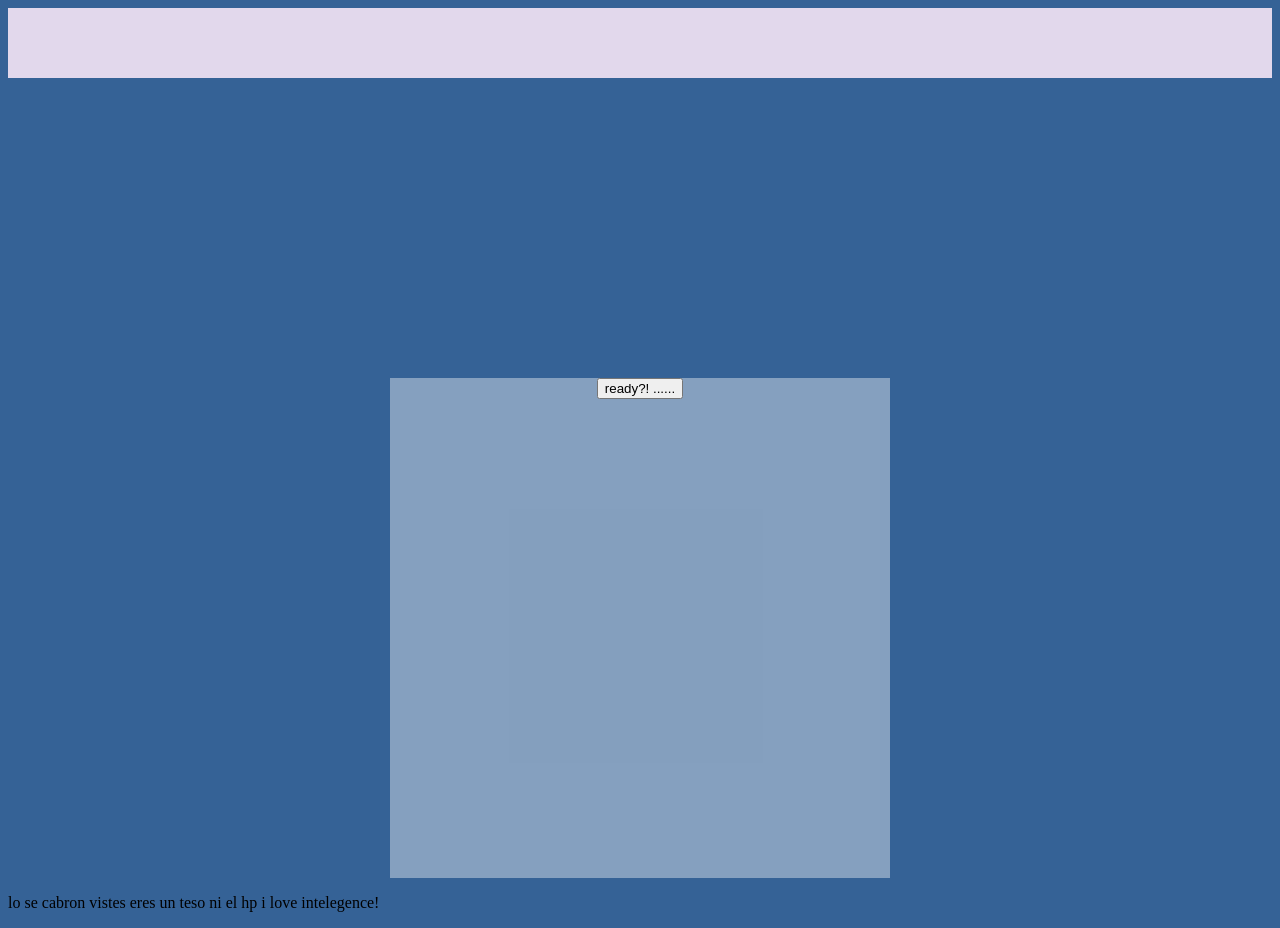
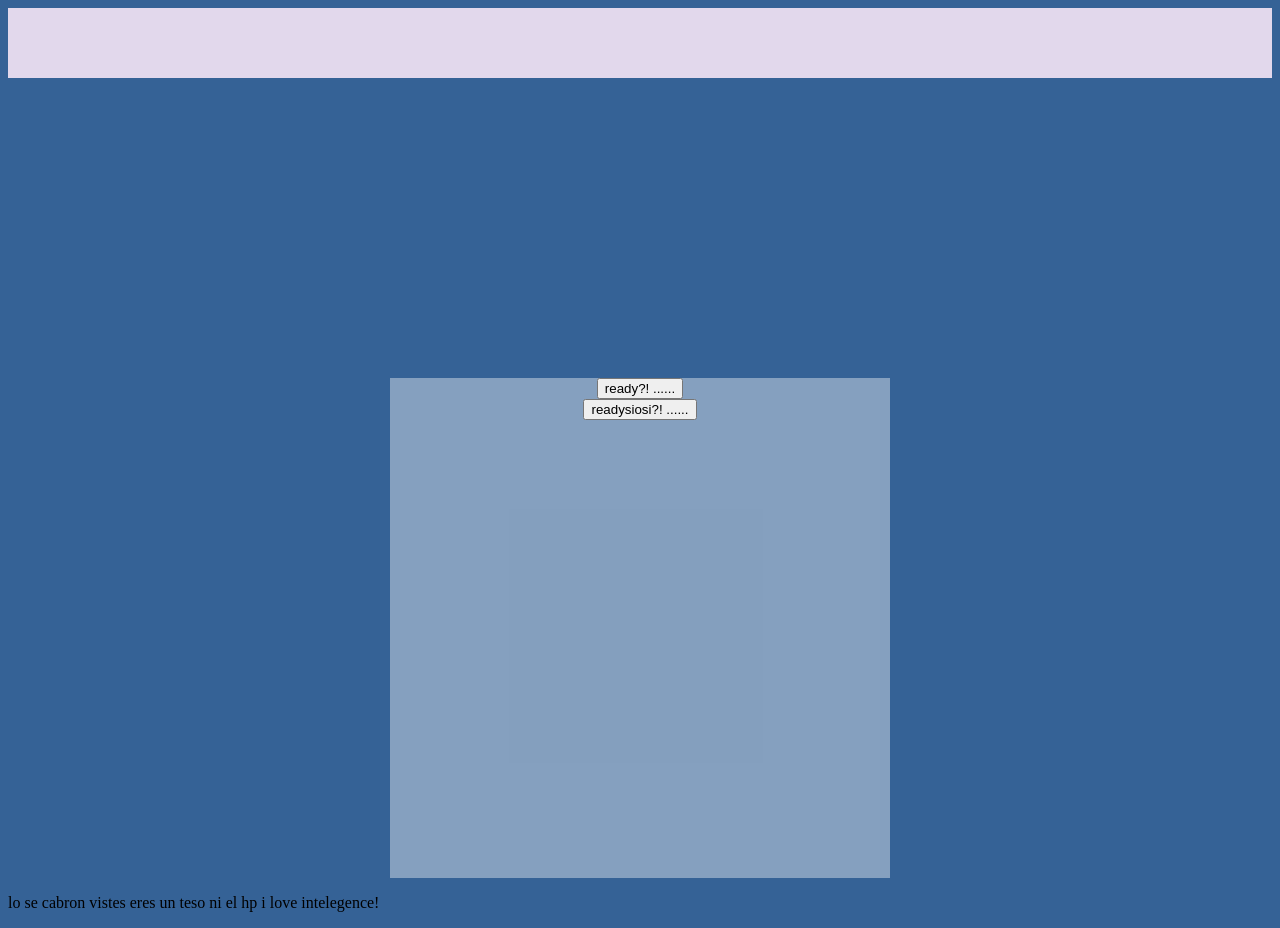
Before and after one commit to j1menez/prueba1, a plain HTML site: page index.html in a window 1280 px wide. Drawn offline with Linux system fonts and the light colour scheme.

Commit message:
Update index.html

```diff
--- a/index.html
+++ b/index.html
@@ -11,8 +11,13 @@
     <center>
     <div class="divone">
 <input type="button" onclick="bienvenida()" value="ready?! ......">
+
+        <br>
+
+<input type="button" onclick="ferrari()" value="readysiosi?! ......">
     </div>
     </center>
+
     <p>
         lo se cabron vistes eres un teso ni el hp i love intelegence!
     </p>
```
